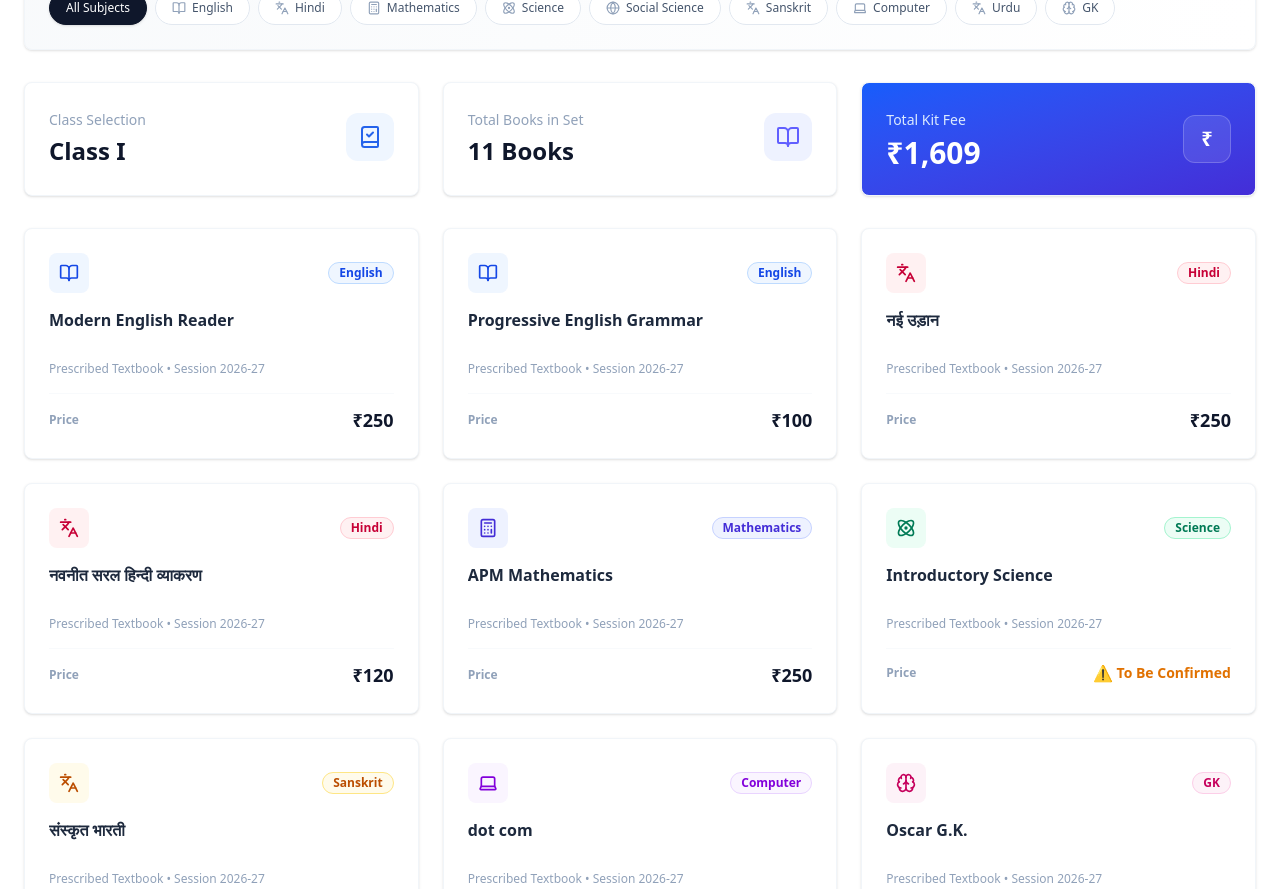
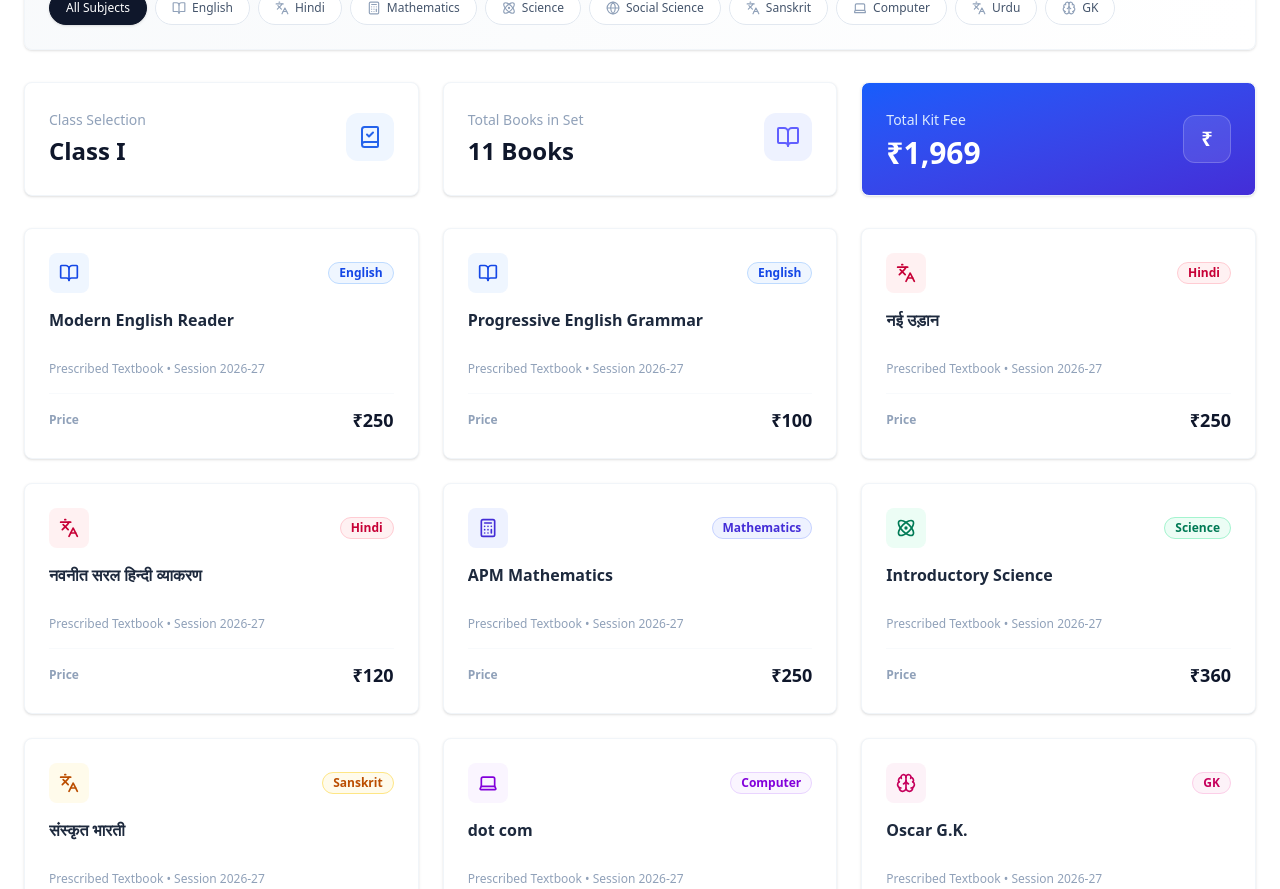
Before and after one commit to groviaus/Ideal-Public-School, a Next.js app: page /academics/books in a window 1280 px wide. Shown: the part 740-1629 px from the top of the page. Built offline with nearby package versions, Linux system fonts and the light colour scheme.

Commit message:
feat: add BooksListClient component to display and filter class-specific book data

```diff
--- a/src/app/academics/books/BooksListClient.jsx
+++ b/src/app/academics/books/BooksListClient.jsx
@@ -24,16 +24,14 @@
 
 const bookData = {
   "Class I": {
-    // NOTE: Introductory Science price for Class I was not legible in the sheet — please verify and update.
-    total: 1609,
-    sciencePriceUnverified: true,
+    total: 1969,
     books: [
       { name: "Modern English Reader", subject: "English", price: 250 },
       { name: "Progressive English Grammar", subject: "English", price: 100 },
       { name: "नई उड़ान", subject: "Hindi", price: 250 },
       { name: "नवनीत सरल हिन्दी व्याकरण", subject: "Hindi", price: 120 },
       { name: "APM Mathematics", subject: "Mathematics", price: 250 },
-      { name: "Introductory Science", subject: "Science", price: 0, priceUnverified: true },
+      { name: "Introductory Science", subject: "Science", price: 360 },
       { name: "संस्कृत भारती", subject: "Sanskrit", price: 125 },
       { name: "dot com", subject: "Computer", price: 115 },
       { name: "Oscar G.K.", subject: "GK", price: 149 },
@@ -406,13 +404,7 @@
                     {/* Divider */}
                     <div className="border-t border-slate-50 pt-3 flex items-center justify-between">
                       <span className="text-xs font-semibold text-slate-400">Price</span>
-                      {book.priceUnverified ? (
-                        <span className="text-sm font-bold text-amber-600 flex items-center gap-1">
-                          <span className="text-base">⚠</span> To Be Confirmed
-                        </span>
-                      ) : (
-                        <span className="text-lg font-extrabold text-slate-900">₹{book.price}</span>
-                      )}
+                      <span className="text-lg font-extrabold text-slate-900">₹{book.price}</span>
                     </div>
                   </CardContent>
                 </Card>
```
